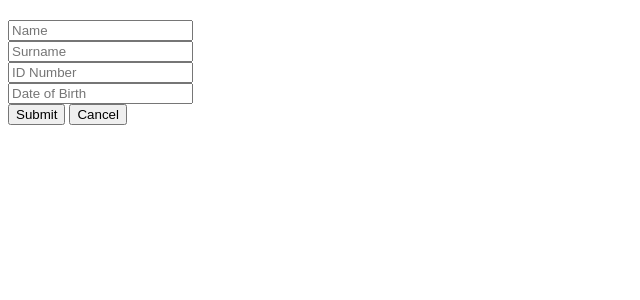
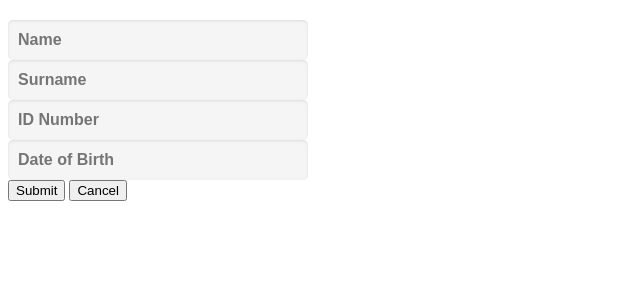
Before and after one commit to RicardoSalambi/CodeInfinity-Test1, a PHP site: page / in a window 1280 px wide. Shown: the part 35-335 px from the top of the page, without its empty margins (0-640 px from the left). Run offline with PHP 8.4, Linux system fonts and the light colour scheme.

Commit message:
added styling

```diff
--- a/index.php
+++ b/index.php
@@ -7,6 +7,8 @@
         <div class="header" style=" background-color: rgb(61, 65, 61); color: white">
             <h2>Proficieny Test 1</h2>
         </div>
+
+        <link rel="stylesheet" href="style.css">
 
     </head>
 
--- /dev/null
+++ b/style.css
@@ -0,0 +1,21 @@
+input[type="text"],
+[type="number"] {
+    width: 300px;
+    height: 40px;
+    padding: 10px;
+    font-size: 16px;
+    font-weight: bold;
+    color: #555;
+    background-color: #f5f5f5;
+    border: none;
+    border-radius: 5px;
+    box-shadow: inset 0 1px 3px rgba(0, 0, 0, 0.1);
+    transition: all 0.2s ease-in-out;
+}
+
+input[type="text"]:focus,
+[type="number"]:focus {
+    outline: none;
+    background-color: #fff;
+    box-shadow: 0 0 5px rgba(81, 203, 238, 1);
+}
```
